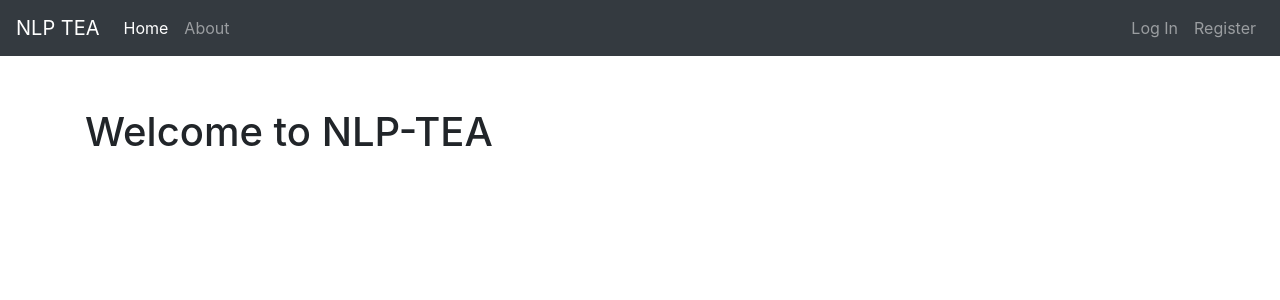
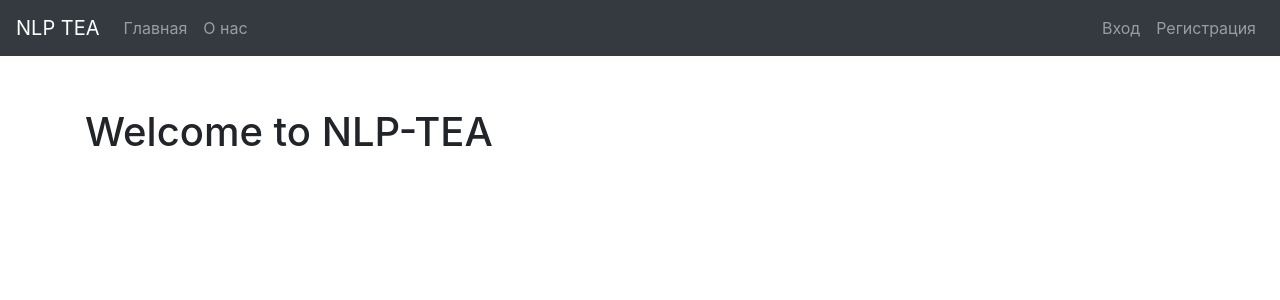
Before and after one commit to oborichkin/tea-site, a Flask app: page / in a window 1280 px wide. Shown: the top 300 px of the page. Run offline with Flask 2, Linux system fonts and the light colour scheme; some libraries are stand-ins or nearby versions.

Commit message:
:art: Updated base layout for users changes
Обновил базовый темплейт.
Расставил ссылки, спрятал ненужные.
Задал конфиг login_manager.

```diff
--- a/tea_site/__init__.py
+++ b/tea_site/__init__.py
@@ -5,6 +5,8 @@ from tea_site.config import Config, TestConfig
 
 db = SQLAlchemy()
 login_manager = LoginManager()
+login_manager.login_view = 'users.login'
+login_manager.login_message_category = 'alert alert-info'
 
 def create_app(config=Config):
     app = Flask(__name__)
--- a/tea_site/templates/layout.html
+++ b/tea_site/templates/layout.html
@@ -12,7 +12,12 @@
     {% else %}
     <title>NLP TEA</title>
     {% endif %}
-    <link rel="stylesheet" href="https://stackpath.bootstrapcdn.com/bootstrap/4.3.1/css/bootstrap.min.css" integrity="sha384-ggOyR0iXCbMQv3Xipma34MD+dH/1fQ784/j6cY/iJTQUOhcWr7x9JvoRxT2MZw1T" crossorigin="anonymous">
+    <link
+      rel="stylesheet"
+      href="https://stackpath.bootstrapcdn.com/bootstrap/4.3.1/css/bootstrap.min.css"
+      integrity="sha384-ggOyR0iXCbMQv3Xipma34MD+dH/1fQ784/j6cY/iJTQUOhcWr7x9JvoRxT2MZw1T"
+      crossorigin="anonymous"
+    />
     <link
       href="{{ url_for('static', filename='css/main.css') }}"
       rel="stylesheet"
@@ -36,29 +41,38 @@
         </button>
         <div class="collapse navbar-collapse" id="navbarCollapse">
           <ul class="navbar-nav mr-auto">
-            <li class="nav-item active">
-              <a class="nav-link" href="#"
-                >Home <span class="sr-only">(current)</span></a
-              >
+            <li class="nav-item">
+              <a class="nav-link" href="{{ url_for('main.home') }}">Главная</a>
             </li>
             <li class="nav-item">
-              <a class="nav-link" href="#">About</a>
+              <a class="nav-link" href="{{ url_for('main.about') }}">О нас</a>
             </li>
           </ul>
           <ul class="navbar-nav ml-auto">
+            {% if current_user.is_authenticated %}
             <li class="nav-item">
-              <a class="nav-link" href="#">Log In</a>
+              <a class="nav-link" href="{{ url_for('users.account') }}">{{
+                current_user.email
+              }}</a>
             </li>
             <li class="nav-item">
-              <a class="nav-link" href="#">Register</a>
+              <a class="nav-link" href="{{ url_for('users.logout') }}">Выход</a>
             </li>
+            {% else %}
+            <li class="nav-item">
+              <a class="nav-link" href="{{ url_for('users.login') }}">Вход</a>
+            </li>
+            <li class="nav-item">
+              <a class="nav-link" href="{{ url_for('users.register') }}"
+                >Регистрация</a
+              >
+            </li>
+            {% endif %}
           </ul>
         </div>
       </nav>
     </header>
-    {% block content %}
-
-    {% endblock content %}
+    {% block content %} {% endblock content %}
     <footer class="footer mt-auto py-3">
       <div class="container">
         <span class="muted">&copy; Oborin Pavel 2019</span>
```
